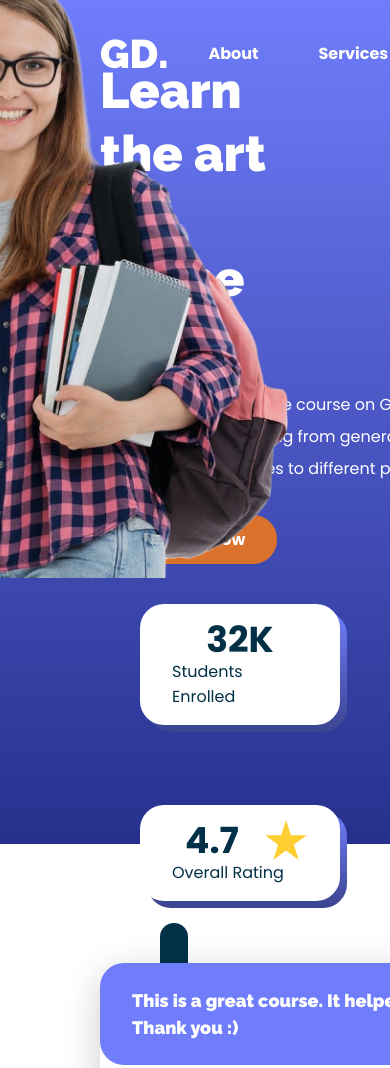
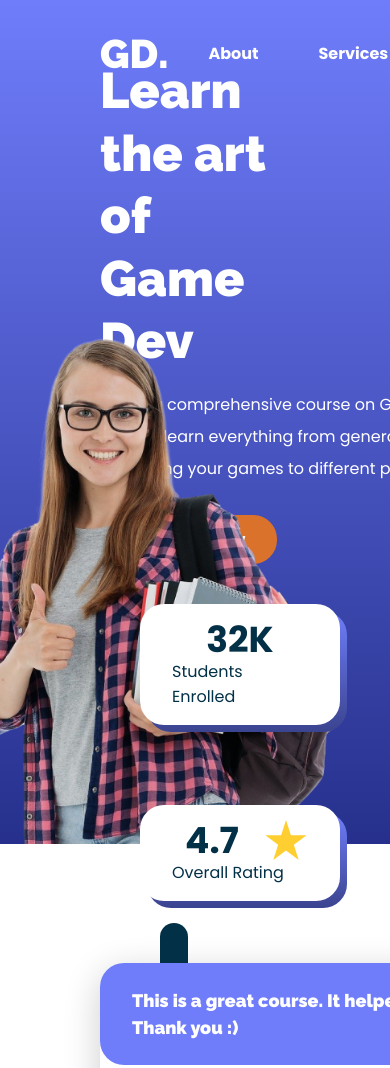
Before and after one commit to mikethemerchant/gameDevFigmaToCode, a plain HTML site: page index.html in a window 390 px wide. Shown: the top 1068 px of the page. Drawn offline with Linux system fonts and the light colour scheme.

Commit message:
fixed girl hero section on tablet

```diff
--- a/main.js
+++ b/main.js
@@ -8,7 +8,7 @@ window.addEventListener('scroll', () => {
             nav.classList.remove('scrolled');
         }
     } else {
-        if (window.scrollY > 300) {
+        if (window.scrollY > 200) {
             nav.classList.add('scrolled');
         } else {
             nav.classList.remove('scrolled');
--- a/style.css
+++ b/style.css
@@ -577,12 +577,13 @@ footer .copyright {
 
       .hero-section .right {
         position: absolute;
-        margin-bottom: 266px;
         bottom: 0;
+        right: 50px;
       }
 
       .hero-section .right img {
-        height: 620px;
+        height: 520px;
+
       }
 
       .achievement-card.students-enrolled,
```
